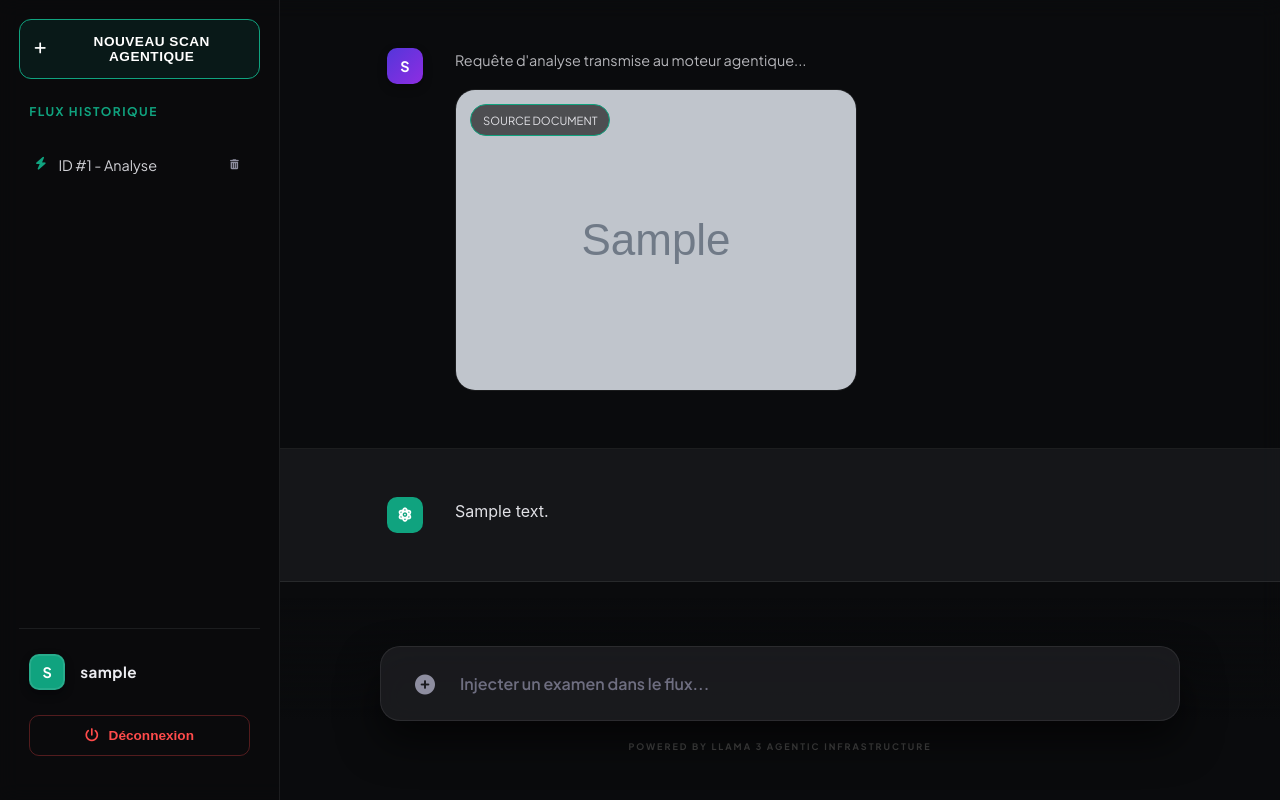
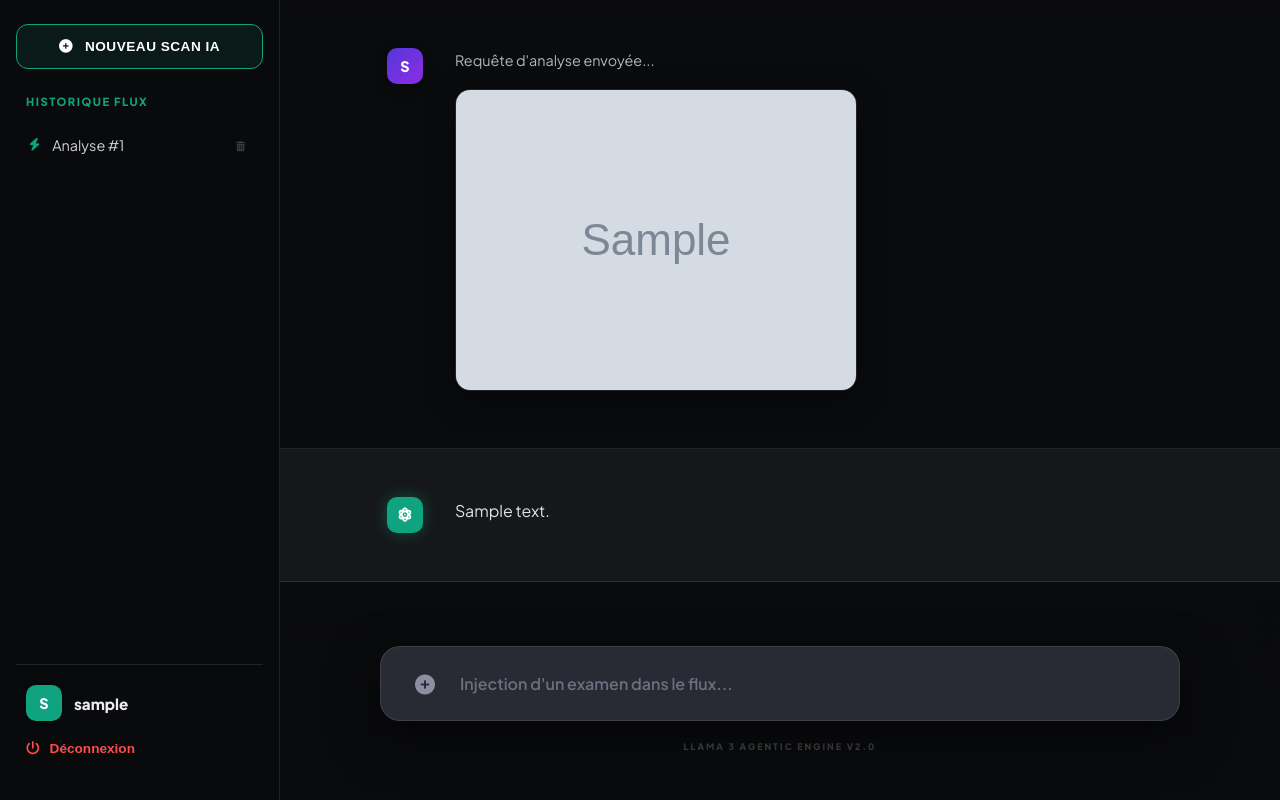
Before and after one commit to Mahdi88BH/Generative-AI-Project, a Django app: page /exam/1/ in a window 1280 px wide. Run offline with Django 5.2, Linux system fonts and the light colour scheme; a user stored in the database is signed in; tables that the repository leaves empty hold one stand-in row (values such as "Sample post"); grey boxes marked "Sample" are stand-in pictures.

Commit message:
Refactor code structure for improved readability and maintainability

```diff
--- a/ExamSolver/templates/upload.html
+++ b/ExamSolver/templates/upload.html
@@ -6,20 +6,23 @@
     <meta name="viewport" content="width=device-width, initial-scale=1.0">
     <title>Nexus AI | Dashboard</title>
 
+    <link href="https://fonts.googleapis.com/css2?family=Plus+Jakarta+Sans:wght@300;400;600;800&display=swap" rel="stylesheet">
     <link rel="stylesheet" href="https://cdnjs.cloudflare.com/ajax/libs/font-awesome/6.4.0/css/all.min.css">
-    <link href="https://fonts.googleapis.com/css2?family=Plus+Jakarta+Sans:wght@400;500;600;700&display=swap" rel="stylesheet">
+
     <script src="https://cdnjs.cloudflare.com/ajax/libs/three.js/r128/three.min.js"></script>
 
     <style>
         :root {
-            --sidebar-bg: rgba(10, 11, 13, 0.9);
-            --main-bg: #0a0b0d;
-            --item-hover: rgba(16, 163, 127, 0.15);
+            --primary: #10a37f;
+            --primary-glow: rgba(16, 163, 127, 0.4);
+            --dark: #0a0b0d;
+            --sidebar-bg: rgba(10, 11, 13, 0.85);
+            --main-bg: transparent; /* Pour voir les particules Three.js */
+            --glass: rgba(255, 255, 255, 0.03);
+            --glass-border: rgba(255, 255, 255, 0.1);
             --text-color: #ececf1;
-            --input-bg: rgba(33, 34, 38, 0.7);
-            --accent-green: #10a37f;
-            --ai-row-bg: rgba(33, 34, 38, 0.5);
-            --glass-border: rgba(255, 255, 255, 0.08);
+            --input-bg: rgba(64, 65, 79, 0.6);
+            --ai-row-bg: rgba(255, 255, 255, 0.05);
         }
 
         * { box-sizing: border-box; margin: 0; padding: 0; }
@@ -27,7 +30,7 @@
         body, html {
             height: 100%;
             font-family: 'Plus Jakarta Sans', sans-serif;
-            background-color: var(--main-bg);
+            background-color: var(--dark);
             color: var(--text-color);
             overflow: hidden;
         }
@@ -44,53 +47,50 @@
             display: flex;
             height: 100vh;
             width: 100vw;
-            position: relative;
-            backdrop-filter: blur(10px);
+            backdrop-filter: blur(15px); /* Effet de flou sur le fond 3D */
         }
 
-        /* --- SIDEBAR --- */
+        /* --- SIDEBAR GLASSMORPHISM --- */
         .sidebar {
             width: 280px;
             background-color: var(--sidebar-bg);
-            backdrop-filter: blur(20px);
-            padding: 1.2rem;
+            padding: 1.5rem 1rem;
             display: flex;
             flex-direction: column;
             border-right: 1px solid var(--glass-border);
-            transition: transform 0.3s ease;
-            z-index: 100;
+            z-index: 10;
         }
 
         .new-chat-btn {
-            border: 1px solid var(--accent-green);
+            border: 1px solid var(--primary);
             border-radius: 12px;
             padding: 14px;
             background: rgba(16, 163, 127, 0.1);
             color: white;
             cursor: pointer;
-            transition: 0.3s;
+            transition: 0.3s cubic-bezier(0.4, 0, 0.2, 1);
             margin-bottom: 25px;
             display: flex;
             align-items: center;
             justify-content: center;
             gap: 12px;
             font-weight: 700;
+            font-size: 0.85rem;
             text-transform: uppercase;
             letter-spacing: 0.5px;
-            font-size: 0.85rem;
         }
 
         .new-chat-btn:hover {
-            background: var(--accent-green);
-            box-shadow: 0 0 15px rgba(16, 163, 127, 0.4);
+            background: var(--primary);
+            box-shadow: 0 0 20px var(--primary-glow);
         }
 
-        .history-container { flex-grow: 1; overflow-y: auto; }
+        .history-container { flex-grow: 1; overflow-y: auto; padding-right: 5px; }
         .history-container::-webkit-scrollbar { width: 3px; }
-        .history-container::-webkit-scrollbar-thumb { background: var(--accent-green); }
+        .history-container::-webkit-scrollbar-thumb { background: var(--primary); border-radius: 10px; }
 
         .history-item {
-            padding: 12px 15px;
+            padding: 12px;
             border-radius: 10px;
             font-size: 0.9rem;
             cursor: pointer;
@@ -99,31 +99,23 @@
             justify-content: space-between;
             align-items: center;
             transition: 0.2s;
-            margin-bottom: 6px;
+            margin-bottom: 5px;
+            text-decoration: none;
             border: 1px solid transparent;
         }
 
         .history-item:hover {
-            background: var(--item-hover);
+            background: rgba(255, 255, 255, 0.05);
             border-color: var(--glass-border);
             color: white;
         }
 
-        /* --- MAIN CHAT --- */
+        /* --- MAIN CHAT AREA --- */
         .main-chat {
             flex-grow: 1;
             display: flex;
             flex-direction: column;
             position: relative;
-        }
-
-        .mobile-header {
-            display: none;
-            padding: 15px 20px;
-            background: var(--sidebar-bg);
-            border-bottom: 1px solid var(--glass-border);
-            justify-content: space-between;
-            align-items: center;
         }
 
         .chat-scroller {
@@ -134,7 +126,7 @@
         }
 
         .message-row { width: 100%; padding: 3rem 0; border-bottom: 1px solid var(--glass-border); }
-        .ai-row { background-color: var(--ai-row-bg); backdrop-filter: blur(5px); }
+        .ai-row { background-color: var(--ai-row-bg); }
 
         .message-content {
             max-width: 850px;
@@ -153,17 +145,17 @@
             font-size: 0.9rem;
             flex-shrink: 0;
             font-weight: 800;
-            box-shadow: 0 4px 10px rgba(0,0,0,0.3);
+            box-shadow: 0 4px 15px rgba(0,0,0,0.3);
         }
 
         .text { line-height: 1.8; font-size: 1rem; color: #e1e1e6; }
 
-        /* --- INPUT --- */
+        /* --- INPUT BAR GLASS --- */
         .input-wrapper {
             position: absolute;
             bottom: 0;
             width: 100%;
-            background: linear-gradient(180deg, rgba(10, 11, 13, 0) 0%, #0a0b0d 60%);
+            background: linear-gradient(180deg, rgba(10, 11, 13, 0) 0%, #0a0b0d 70%);
             padding: 3rem 0;
         }
 
@@ -171,45 +163,38 @@
             max-width: 800px;
             margin: 0 auto;
             background: var(--input-bg);
-            backdrop-filter: blur(15px);
+            backdrop-filter: blur(25px);
             border-radius: 20px;
             padding: 16px 24px;
             display: flex;
             align-items: center;
             border: 1px solid var(--glass-border);
-            box-shadow: 0 20px 40px rgba(0,0,0,0.6);
-            transition: all 0.3s cubic-bezier(0.4, 0, 0.2, 1);
+            box-shadow: 0 20px 50px rgba(0,0,0,0.5);
+            transition: border-color 0.3s ease;
         }
 
-        .input-container:focus-within {
-            border-color: var(--accent-green);
-            box-shadow: 0 0 20px rgba(16, 163, 127, 0.2);
-        }
+        .input-container:focus-within { border-color: var(--primary); }
 
         .icon-btn { color: #8e8ea0; cursor: pointer; padding: 10px; transition: 0.3s; border: none; background: none; }
-        .icon-btn:hover { color: var(--accent-green); transform: scale(1.15); }
-
-        /* --- RESPONSIVE --- */
-        @media (max-width: 850px) {
-            .sidebar {
-                position: fixed;
-                left: -280px;
-                height: 100%;
-            }
-            .sidebar.active { transform: translateX(280px); }
-            .mobile-header { display: flex; }
-            .input-container { margin: 0 20px; }
-        }
+        .icon-btn:hover { color: var(--primary); transform: scale(1.1); }
 
         /* --- ANIMATIONS --- */
         .typing-dots span {
             width: 7px; height: 7px; margin: 0 3px;
-            background-color: var(--accent-green); border-radius: 50%;
+            background-color: var(--primary); border-radius: 50%;
             display: inline-block; animation: bounce 1.4s infinite ease-in-out both;
         }
         @keyframes bounce {
             0%, 80%, 100% { transform: scale(0); opacity: 0.3; }
-            40% { transform: scale(1.3); opacity: 1; }
+            40% { transform: scale(1.2); opacity: 1; }
+        }
+
+        .preview-mode { border: 2px solid var(--primary); border-radius: 15px; opacity: 0.7; box-shadow: 0 0 15px var(--primary-glow); }
+
+        @media (max-width: 768px) {
+            .sidebar { display: none; }
+            .input-container { margin: 0 15px; }
+            .message-content { gap: 1rem; padding: 0 1rem; }
         }
     </style>
 </head>
@@ -218,41 +203,39 @@
     <div id="canvas-container"></div>
 
     <div class="app-wrapper">
-    <div id="sidebarOverlay" onclick="toggleSidebar()" style="display:none; position:fixed; inset:0; background:rgba(0,0,0,0.7); z-index:90;"></div>
-
-    <aside class="sidebar" id="sidebar">
+        <aside class="sidebar">
             <button class="new-chat-btn" onclick="location.href='{% url 'upload' %}'">
-            <i class="fa fa-plus"></i> Nouveau Scan Agentique
+                <i class="fa fa-plus-circle"></i> Nouveau Scan IA
             </button>
 
             <div class="history-container">
-            <div style="color: var(--accent-green); font-size: 0.75rem; margin-bottom: 20px; padding-left: 10px; font-weight: 800; letter-spacing: 1.5px; text-transform: uppercase;">Flux Historique</div>
+                <div style="color: var(--primary); font-size: 0.7rem; margin-bottom: 15px; padding-left: 10px; font-weight: 800; letter-spacing: 1.5px; text-transform: uppercase;">Historique Flux</div>
                 {% for h in exam_history %}
                 <div class="history-item">
                     <a href="{% url 'exam_detail' h.pk %}" style="color: inherit; text-decoration: none; flex-grow: 1; display: flex; align-items: center; gap: 12px; overflow: hidden;">
-                    <i class="fa-solid fa-bolt" style="font-size: 0.8rem; color: var(--accent-green);"></i>
-                    <span style="white-space: nowrap; overflow: hidden; text-overflow: ellipsis;">ID #{{ h.id }} - Analyse</span>
+                        <i class="fa-solid fa-bolt" style="font-size: 0.8rem; color: var(--primary);"></i>
+                        <span style="white-space: nowrap; overflow: hidden; text-overflow: ellipsis;">Analyse #{{ h.id }}</span>
                     </a>
-                <form action="{% url 'delete_exam' h.pk %}" method="POST" onsubmit="return confirm('Confirmer la suppression ?');">
+                    <form action="{% url 'delete_exam' h.pk %}" method="POST" onsubmit="return confirm('Supprimer définitivement ?');">
                         {% csrf_token %}
-                    <button type="submit" class="icon-btn" style="padding: 5px;">
+                        <button type="submit" style="background: none; border: none; color: rgba(255,255,255,0.2); cursor: pointer;">
                             <i class="fa-solid fa-trash-can fa-xs"></i>
                         </button>
                     </form>
                 </div>
                 {% empty %}
-                <p style="font-size: 0.85rem; color: #565869; padding-left: 10px; font-style: italic;">Aucune trace d'activité.</p>
+                    <p style="font-size: 0.8rem; color: #565869; padding-left: 10px; font-style: italic;">Aucune trace d'activité.</p>
                 {% endfor %}
             </div>
 
-        <div style="margin-top: auto; padding: 25px 10px; border-top: 1px solid var(--glass-border);">
-            <div style="display: flex; align-items: center; gap: 15px; margin-bottom: 25px;">
-                <div class="avatar" style="background: var(--accent-green); color: white; border: 2px solid rgba(255,255,255,0.1);">{{ user.username|slice:":1"|upper }}</div>
-                <div style="font-size: 0.95rem; font-weight: 700; letter-spacing: 0.5px;">{{ user.username }}</div>
+            <div style="margin-top: auto; padding: 20px 10px; border-top: 1px solid var(--glass-border);">
+                <div style="display: flex; align-items: center; gap: 12px; margin-bottom: 20px;">
+                    <div class="avatar" style="background: var(--primary); color: white;">{{ user.username|slice:":1"|upper }}</div>
+                    <div style="font-size: 0.95rem; font-weight: 700;">{{ user.username }}</div>
                 </div>
                 <form action="{% url 'logout' %}" method="POST">
                     {% csrf_token %}
-                <button type="submit" style="background: none; border: 1px solid rgba(255, 75, 75, 0.3); color: #ff4b4b; cursor: pointer; display: flex; align-items: center; justify-content: center; gap: 10px; font-size: 0.85rem; font-weight: 700; width: 100%; padding: 12px; border-radius: 10px; transition: 0.3s;">
+                    <button type="submit" style="background: none; border: none; color: #ff4b4b; cursor: pointer; display: flex; align-items: center; gap: 10px; font-size: 0.85rem; font-weight: 700; width: 100%;">
                         <i class="fa-solid fa-power-off"></i> Déconnexion
                     </button>
                 </form>
@@ -260,22 +243,15 @@
         </aside>
 
         <main class="main-chat">
-        <header class="mobile-header">
-            <button class="icon-btn" onclick="toggleSidebar()"><i class="fa-solid fa-bars-staggered fa-lg"></i></button>
-            <span style="font-weight: 800; font-size: 1rem; color: var(--accent-green);">NEXUS AI</span>
-            <button class="icon-btn" onclick="location.href='{% url 'upload' %}'"><i class="fa-solid fa-plus-circle"></i></button>
-        </header>
-
             <div class="chat-scroller" id="chatContainer">
                 {% if exam %}
                     <div class="message-row">
                         <div class="message-content">
                             <div class="avatar" style="background: linear-gradient(135deg, #5436da, #8e2de2); color: white;">{{ user.username|slice:":1"|upper }}</div>
                             <div class="text">
-                            <p style="opacity: 0.8; font-size: 0.9rem; margin-bottom: 15px;">Requête d'analyse transmise au moteur agentique...</p>
-                            <div style="position: relative;">
-                                <img src="{{ exam.image.url }}" style="max-width: 100%; border-radius: 20px; border: 1px solid var(--glass-border); filter: brightness(0.9);">
-                                <div style="position: absolute; top: 15px; left: 15px; background: rgba(0,0,0,0.6); padding: 5px 12px; border-radius: 20px; font-size: 0.7rem; border: 1px solid var(--accent-green);">SOURCE DOCUMENT</div>
+                                <p style="opacity: 0.8; font-size: 0.9rem; margin-bottom: 10px;">Requête d'analyse envoyée...</p>
+                                <div style="margin-top: 15px;">
+                                    <img src="{{ exam.image.url }}" style="max-width: 100%; max-height: 400px; border-radius: 15px; border: 1px solid var(--glass-border); box-shadow: 0 8px 30px rgba(0,0,0,0.5);">
                                 </div>
                             </div>
                         </div>
@@ -283,14 +259,14 @@
 
                     <div class="message-row ai-row">
                         <div class="message-content">
-                        <div class="avatar" style="background: var(--accent-green); color: white; box-shadow: 0 0 15px var(--primary-glow);"><i class="fa-solid fa-atom"></i></div>
+                            <div class="avatar" style="background: var(--primary); color: white; box-shadow: 0 0 15px var(--primary-glow);"><i class="fa-solid fa-atom"></i></div>
                             <div class="text">
                                 {% if exam.result_text %}
-                                <div style="white-space: pre-wrap; font-family: 'Inter', sans-serif;">{{ exam.result_text }}</div>
+                                    <div style="white-space: pre-wrap;">{{ exam.result_text }}</div>
                                 {% else %}
-                                <div class="typing-indicator" style="display: flex; align-items: center; gap: 20px;">
+                                    <div class="typing-indicator" style="display: flex; align-items: center; gap: 15px;">
                                         <div class="typing-dots"><span></span><span></span><span></span></div>
-                                    <span style="color: var(--accent-green); font-weight: 700; letter-spacing: 0.5px; font-size: 0.9rem;">SYNTHÈSE MULTI-AGENTS EN COURS...</span>
+                                        <span style="color: var(--primary); font-weight: 700; font-size: 0.9rem; letter-spacing: 0.5px;">SYNTHÈSE MULTI-AGENTS...</span>
                                     </div>
                                 {% endif %}
                             </div>
@@ -298,12 +274,12 @@
                     </div>
                 {% else %}
                     <div id="welcomeScreen" style="display:flex; flex-direction:column; align-items:center; justify-content:center; height:100%;">
-                    <div style="margin-bottom: 40px; position: relative;">
-                        <i class="fa-solid fa-atom fa-spin-slow fa-5x" style="color: var(--accent-green); opacity: 0.3; animation: spin 10s linear infinite;"></i>
-                        <i class="fa-solid fa-brain fa-3x" style="position: absolute; top: 50%; left: 50%; transform: translate(-50%, -50%); color: white;"></i>
+                        <div style="position: relative; margin-bottom: 30px;">
+                            <i class="fa-solid fa-atom fa-spin-slow fa-5x" style="color: var(--primary); opacity: 0.3; animation: spin 10s linear infinite;"></i>
+                            <i class="fa-solid fa-brain fa-2x" style="position: absolute; top: 50%; left: 50%; transform: translate(-50%, -50%); color: white;"></i>
                         </div>
-                    <h1 style="font-size: 2.8rem; font-weight: 800; letter-spacing: -2px; margin-bottom: 10px;">NEXUS <span style="color: var(--accent-green);">CORE</span></h1>
-                    <p style="color: #8e8ea0; font-size: 1.1rem; font-weight: 500;">Prêt pour une nouvelle extraction de savoir.</p>
+                        <h1 style="font-size: 2.8rem; font-weight: 800; letter-spacing: -2px; margin-bottom: 10px;">NEXUS <span style="color: var(--primary);">CORE</span></h1>
+                        <p style="color: var(--gray); font-weight: 500;">Prêt pour une nouvelle injection de données.</p>
                     </div>
                 {% endif %}
 
@@ -311,8 +287,8 @@
                     <div class="message-content">
                         <div class="avatar" style="background: #5436da; color: white;">{{ user.username|slice:":1"|upper }}</div>
                         <div class="text">
-                        <p id="fileNameDisplay" style="font-weight: 800; margin-bottom: 15px; color: var(--accent-green); text-transform: uppercase; font-size: 0.8rem;"></p>
-                        <img id="imagePreview" src="" style="max-width: 100%; max-height: 400px; border-radius: 20px; border: 2px solid var(--accent-green); opacity: 0.6;">
+                            <p id="fileNameDisplay" style="font-weight: 800; color: var(--primary); margin-bottom: 15px; font-size: 0.8rem; text-transform: uppercase;"></p>
+                            <img id="imagePreview" src="" class="preview-mode" style="max-width: 100%; max-height: 350px;">
                         </div>
                     </div>
                 </div>
@@ -324,19 +300,19 @@
                     <div class="input-container">
                         <label for="exam_image" class="icon-btn" title="Uploader un document"><i class="fa-solid fa-plus-circle fa-lg"></i></label>
                         <input type="file" name="exam_image" id="exam_image" accept="image/*" onchange="handleFileSelect(this)" style="display: none;">
-                    <div id="input-placeholder" style="flex-grow: 1; color: #6e6e80; padding-left: 15px; font-weight: 600;">Injecter un examen dans le flux...</div>
-                    <button type="button" class="icon-btn" id="sendBtn" onclick="submitExam()" style="display: none; color: var(--accent-green);">
+                        <div id="input-placeholder" style="flex-grow: 1; color: #6e6e80; padding-left: 15px; font-weight: 600;">Injection d'un examen dans le flux...</div>
+                        <button type="button" class="icon-btn" id="sendBtn" onclick="submitExam()" style="display: none; color: var(--primary);">
                             <i class="fa-solid fa-paper-plane-top fa-lg"></i> EXÉCUTER
                         </button>
                     </div>
                 </form>
-            <p style="text-align: center; font-size: 9px; color: #444; margin-top: 20px; letter-spacing: 2px; text-transform: uppercase; font-weight: 800;">Powered by Llama 3 Agentic Infrastructure</p>
+                <p style="text-align: center; font-size: 9px; color: #444; margin-top: 20px; letter-spacing: 2px; text-transform: uppercase; font-weight: 800;">Llama 3 Agentic Engine v2.0</p>
             </div>
         </main>
     </div>
 
     <script>
-    // --- 3D PARTICLES BACKGROUND ---
+        // --- 3D PARTICLES BACKGROUND (Même que l'index) ---
         const scene = new THREE.Scene();
         const camera = new THREE.PerspectiveCamera(75, window.innerWidth / window.innerHeight, 0.1, 2000);
         const renderer = new THREE.WebGLRenderer({ antialias: true, alpha: true });
@@ -345,11 +321,11 @@
 
         const geometry = new THREE.BufferGeometry();
         const vertices = [];
-    for (let i = 0; i < 5000; i++) {
+        for (let i = 0; i < 4500; i++) {
             vertices.push(THREE.MathUtils.randFloatSpread(2000), THREE.MathUtils.randFloatSpread(2000), THREE.MathUtils.randFloatSpread(2000));
         }
         geometry.setAttribute('position', new THREE.Float32BufferAttribute(vertices, 3));
-    const particles = new THREE.Points(geometry, new THREE.PointsMaterial({ color: 0x10a37f, size: 2.5, transparent: true, opacity: 0.4 }));
+        const particles = new THREE.Points(geometry, new THREE.PointsMaterial({ color: 0x10a37f, size: 2.5, transparent: true, opacity: 0.5 }));
         scene.add(particles);
         camera.position.z = 1000;
 
@@ -367,7 +343,7 @@
             renderer.setSize(window.innerWidth, window.innerHeight);
         });
 
-    // --- CHAT LOGIC ---
+        // --- DASHBOARD LOGIC ---
         const chatContainer = document.getElementById('chatContainer');
         const welcomeScreen = document.getElementById('welcomeScreen');
         const previewMessage = document.getElementById('previewMessage');
@@ -375,13 +351,6 @@
         const placeholder = document.getElementById('input-placeholder');
         const sendBtn = document.getElementById('sendBtn');
         const uploadForm = document.getElementById('uploadForm');
-    const sidebar = document.getElementById('sidebar');
-    const overlay = document.getElementById('sidebarOverlay');
-
-    function toggleSidebar() {
-        sidebar.classList.toggle('active');
-        overlay.style.display = sidebar.classList.contains('active') ? 'block' : 'none';
-    }
 
         function handleFileSelect(input) {
             if (input.files && input.files[0]) {
@@ -390,7 +359,7 @@
                     if (welcomeScreen) welcomeScreen.style.display = 'none';
                     imagePreview.src = e.target.result;
                     previewMessage.style.display = 'flex';
-                document.getElementById('fileNameDisplay').innerText = "VECTEUR DETECTÉ : " + input.files[0].name;
+                    document.getElementById('fileNameDisplay').innerText = "DATA DETECTÉE : " + input.files[0].name;
                     placeholder.innerText = "PRÊT POUR INJECTION";
                     sendBtn.style.display = "flex";
                     chatContainer.scrollTop = chatContainer.scrollHeight;
@@ -401,11 +370,10 @@
 
         function submitExam() {
             sendBtn.innerHTML = '<i class="fa-solid fa-sync fa-spin"></i> CALCUL...';
-        placeholder.innerHTML = 'SYNC AVEC LLAMA 3...';
+            placeholder.innerHTML = 'SYNC AVEC NEXUS CORE...';
             sendBtn.disabled = true;
             setTimeout(() => uploadForm.submit(), 500);
         }
     </script>
-
 </body>
 </html>
```
Also changed, not shown: ExamSolver/exams/exam1.jpeg (added), ExamSolver/exams/exam1_Ri7utNk.jpeg (added), ai_engine/temp_exams/exam1.jpeg (added). Lines whose indentation alone changed are shown as unchanged.
